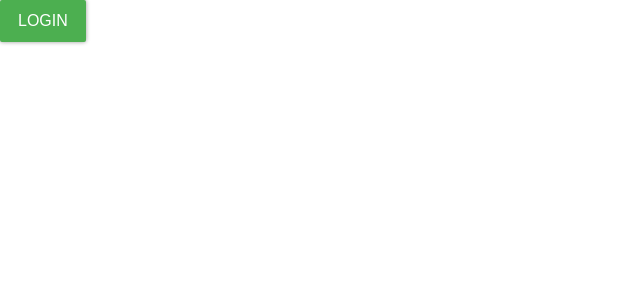
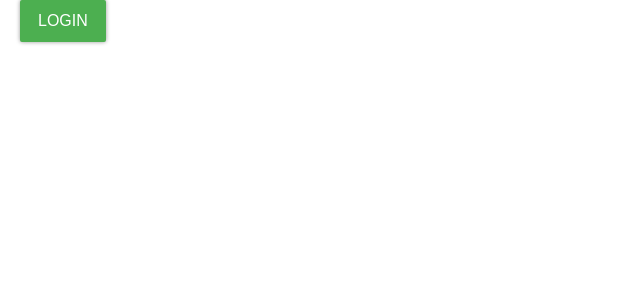
Before and after one commit to lydongcanh/Obourreal.Client.Web, a React (Create React App) app: page / in a window 1280 px wide. Shown: the top 300 px of the page, without its empty margins (0-640 px from the left). Built offline with nearby package versions, Linux system fonts and the light colour scheme.

Commit message:
Add simple logout button & display user profile.

```diff
--- a/src/App.tsx
+++ b/src/App.tsx
@@ -1,13 +1,27 @@
-import { useState, useEffect } from "react";
+import { useState } from "react";
 import "./App.css";
-import LoginButton from "./components/LoginButton";
-import auth0 from "auth0-js";
+import { LoginButton, LogoutButton, UserProfile } from "./components";
+import { useAuth0 } from "@auth0/auth0-react";
 
 function App() {
 
+  const { isAuthenticated } = useAuth0();
+
 	return (
 		<div className="App">
-			<LoginButton />
+			<div className="App-header">
+				{
+					isAuthenticated
+						? (
+							<div>
+								<UserProfile />
+								<LogoutButton />
+							</div>
+						)
+						: <LoginButton />
+				}
+
+			</div>
 		</div>
 	);
 }
--- /dev/null
+++ b/src/components/LogoutButton.tsx
@@ -0,0 +1,14 @@
+import React from "react";
+import { useAuth0 } from "@auth0/auth0-react";
+
+const LogoutButton = () => {
+  const { logout } = useAuth0();
+
+  return (
+    <button onClick={() => logout({ returnTo: window.location.origin })}>
+      Logout
+    </button>
+  );
+}
+
+export default LogoutButton;
--- /dev/null
+++ b/src/components/UserProfile.tsx
@@ -0,0 +1,22 @@
+import React from "react";
+import { useAuth0 } from "@auth0/auth0-react";
+
+const UserProfile = () => {
+  const { user, isAuthenticated, isLoading } = useAuth0();
+
+  if (isLoading) {
+    return <div>Loading ...</div>;
+  }
+
+  return (
+    isAuthenticated && (
+      <div>
+        <img src={user.picture} alt={user.name} />
+        <h2>{user.name}</h2>
+        <p>{user.email}</p>
+      </div>
+    )
+  );
+}
+
+export default UserProfile;
--- /dev/null
+++ b/src/components/index.tsx
@@ -0,0 +1,9 @@
+import LoginButton from "./LoginButton";
+import LogoutButton from "./LogoutButton";
+import UserProfile from "./UserProfile";
+
+export {
+  LoginButton,
+  LogoutButton,
+  UserProfile
+};
```
